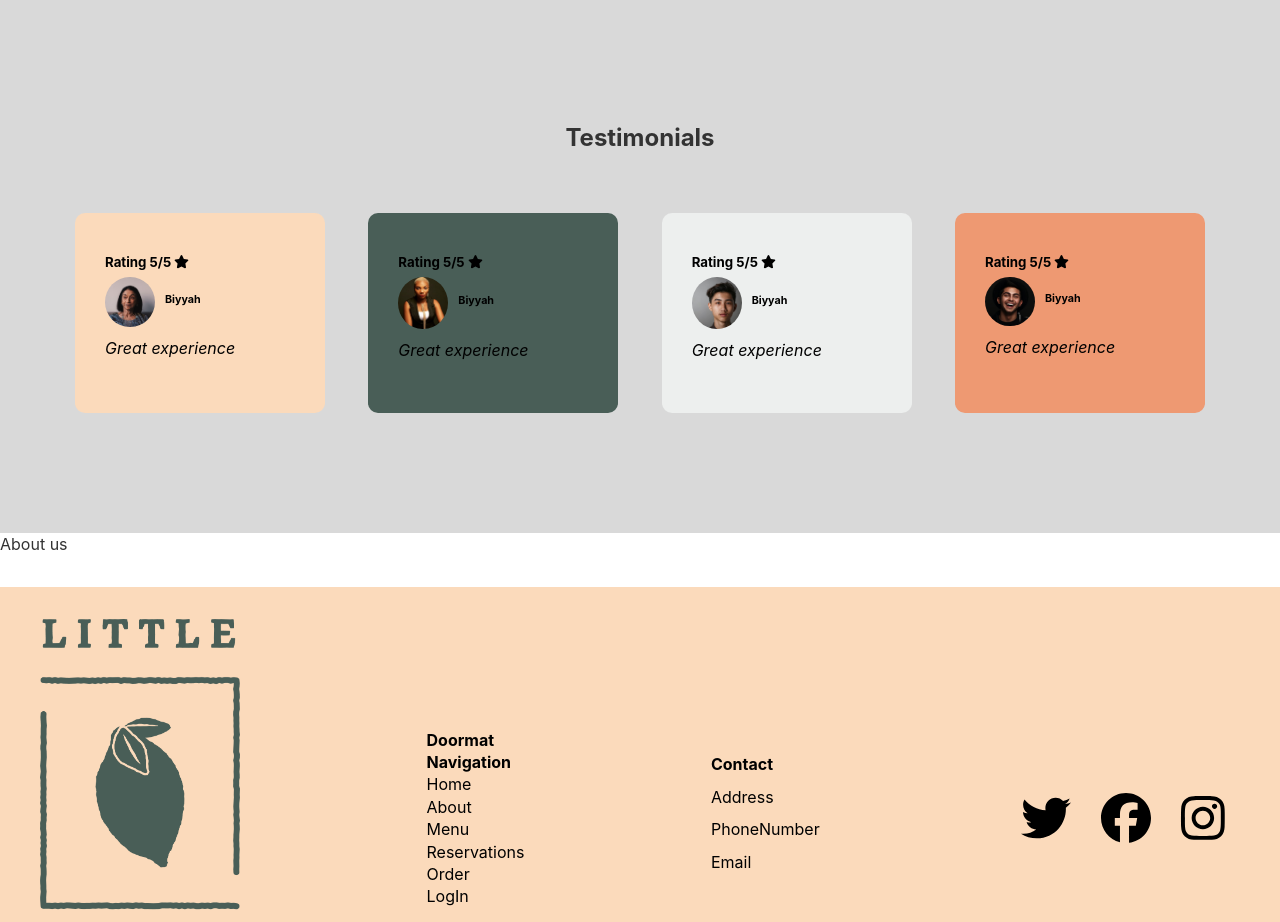
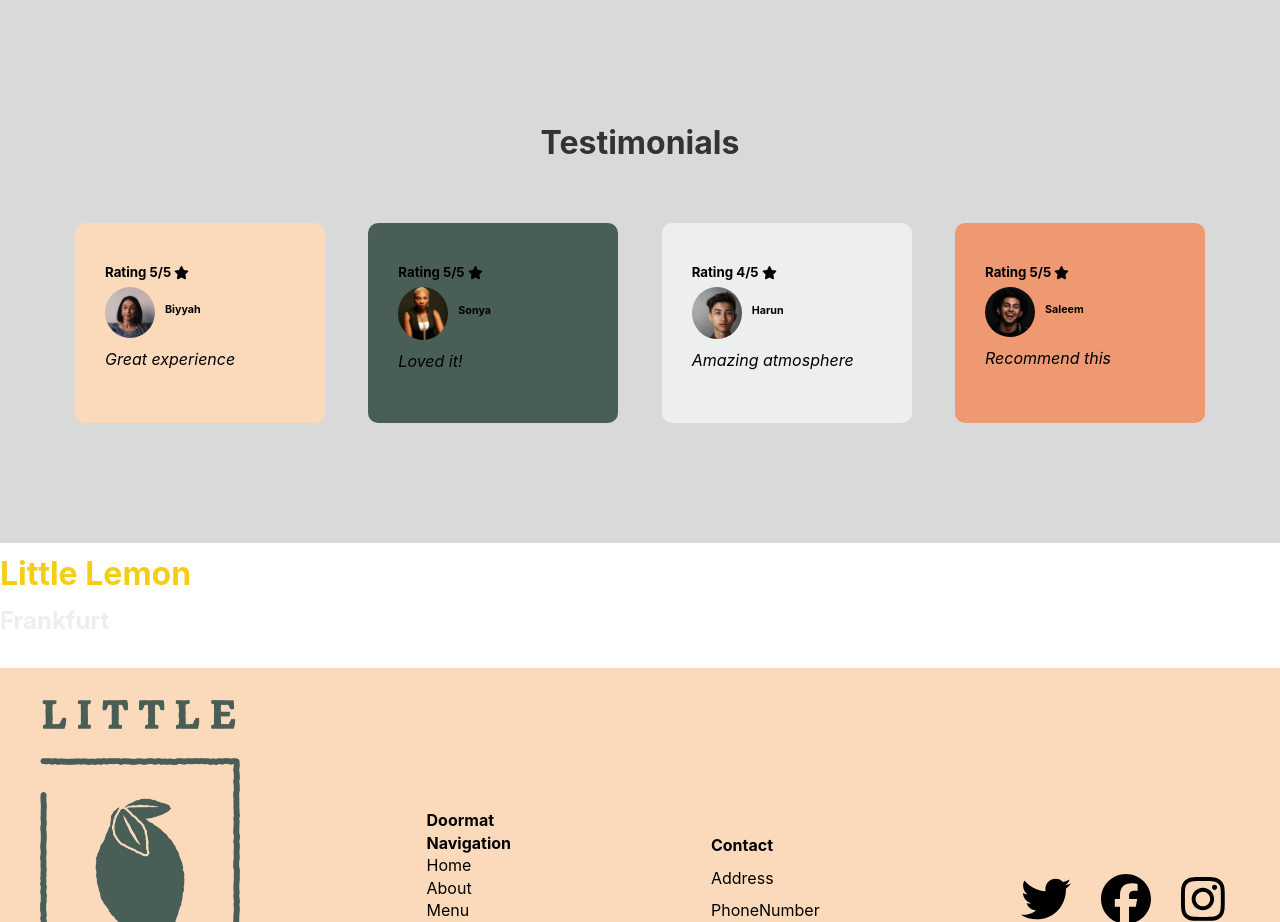
Before and after one commit to AshrafMuhammadNaeem/littlelemon-web, a React (Create React App) app: page / in a window 1280 px wide. Shown: the part 1120-2042 px from the top of the page. Built offline with nearby package versions, Linux system fonts and the light colour scheme.

Commit message:
Update Main.js
creating about section

```diff
--- a/src/Main.js
+++ b/src/Main.js
@@ -98,7 +98,7 @@ export const Main = () => {
             </section>
             {/* Testimonials Section */}
             <section className="Testimonials">
-                <h2 id="review"> Testimonials </h2>
+                <h1 id="review"> Testimonials </h1>
                 <div className="cards">
                     <div className="card-1">
                         <div className="review-container">
@@ -117,21 +117,21 @@ export const Main = () => {
                            <h5> Rating 5/5 <FontAwesomeIcon icon={faStar} /></h5>
                            <div className="customer-img">
                              <img src={customer2} alt="customer" width={50} />
-                             <h6> Biyyah</h6>
+                             <h6> Sonya</h6>
                            </div>
-                           <p><em>Great experience </em> </p>
+                           <p><em>Loved it! </em> </p>
 
                         </div>
                     </div>
 
                     <div className="card-3">
                         <div className="review-container">
-                           <h5> Rating 5/5 <FontAwesomeIcon icon={faStar} /></h5>
+                           <h5> Rating 4/5 <FontAwesomeIcon icon={faStar} /></h5>
                            <div className="customer-img">
                              <img src={customer3} alt="customer" width={50} />
-                             <h6> Biyyah</h6>
+                             <h6> Harun</h6>
                            </div>
-                           <p><em>Great experience </em> </p>
+                           <p><em>Amazing atmosphere</em> </p>
 
                         </div>
                     </div>
@@ -141,18 +141,22 @@ export const Main = () => {
                            <h5> Rating 5/5 <FontAwesomeIcon icon={faStar} /></h5>
                            <div className="customer-img">
                              <img src={customer4} alt="customer" width={50} />
-                             <h6> Biyyah</h6>
+                             <h6> Saleem</h6>
                            </div>
-                           <p><em>Great experience </em> </p>
+                           <p><em>Recommend this </em> </p>
 
                         </div>
                     </div>
 
                 </div>
-
             </section>
             <section>
-                About us
+                <div className="about">
+                    <div>
+                        <h1>Little Lemon</h1>
+                        <h2>Frankfurt</h2>
+                    </div>
+                </div>
             </section>
         </main>
     )
```
